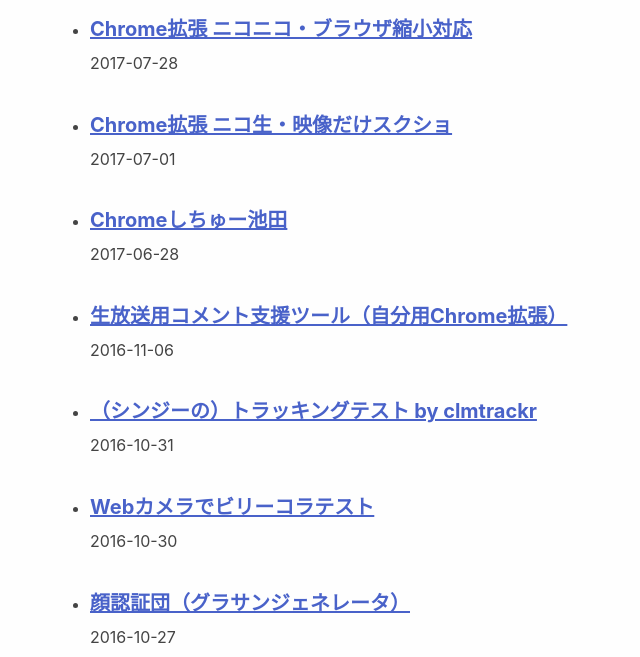
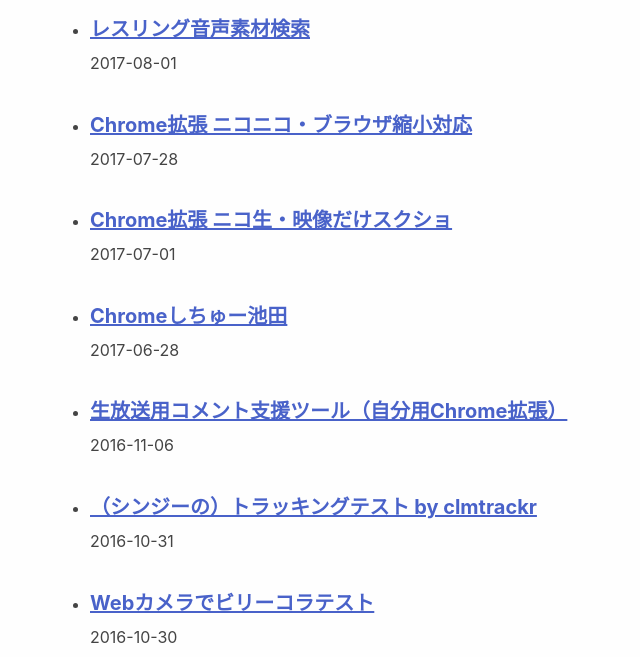
Before and after one commit to utzmie/utzmie.github.io, a plain HTML site: page index.html in a window 1280 px wide. Shown: the part 143-800 px from the top of the page, without its empty margins (230-870 px from the left). Drawn offline with Linux system fonts and the light colour scheme.

Commit message:
Add gpw-audio-search

```diff
--- a/index.html
+++ b/index.html
@@ -34,6 +34,10 @@
 		</header>
 		<main class="l-body">
 			<ul>
+				<li>
+					<h2><a rel="bookmark" href="//utzmie.github.io/gpw-audio-search/">レスリング音声素材検索</a></h2>
+					<p><time>2017-08-01</time></p>
+				</li>
 				<li>
 					<h2><a rel="bookmark" href="//utzmie.github.io/chrome-niconico-responsive/">Chrome拡張 ニコニコ・ブラウザ縮小対応</a></h2>
 					<p><time>2017-07-28</time></p>
```
